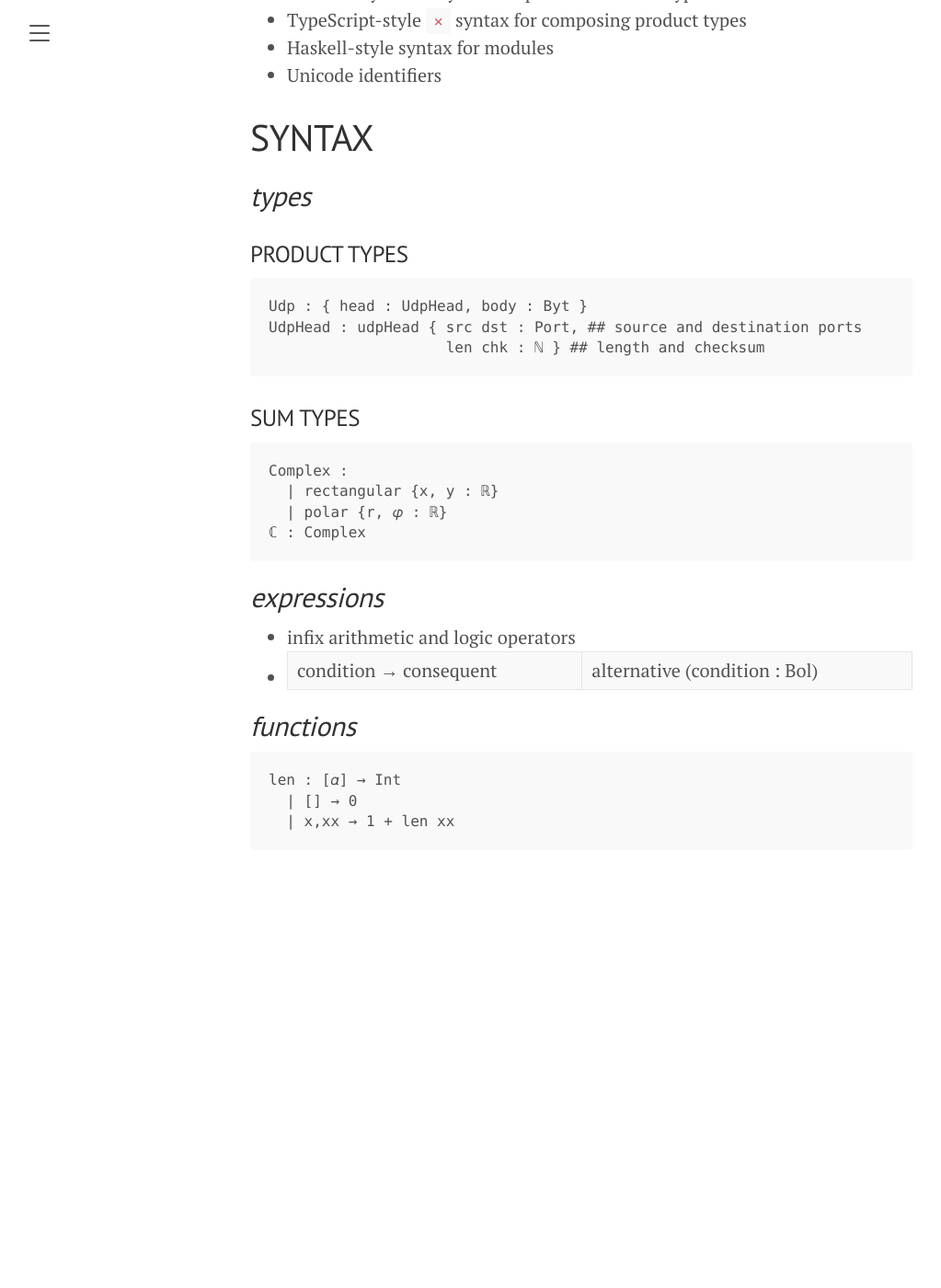
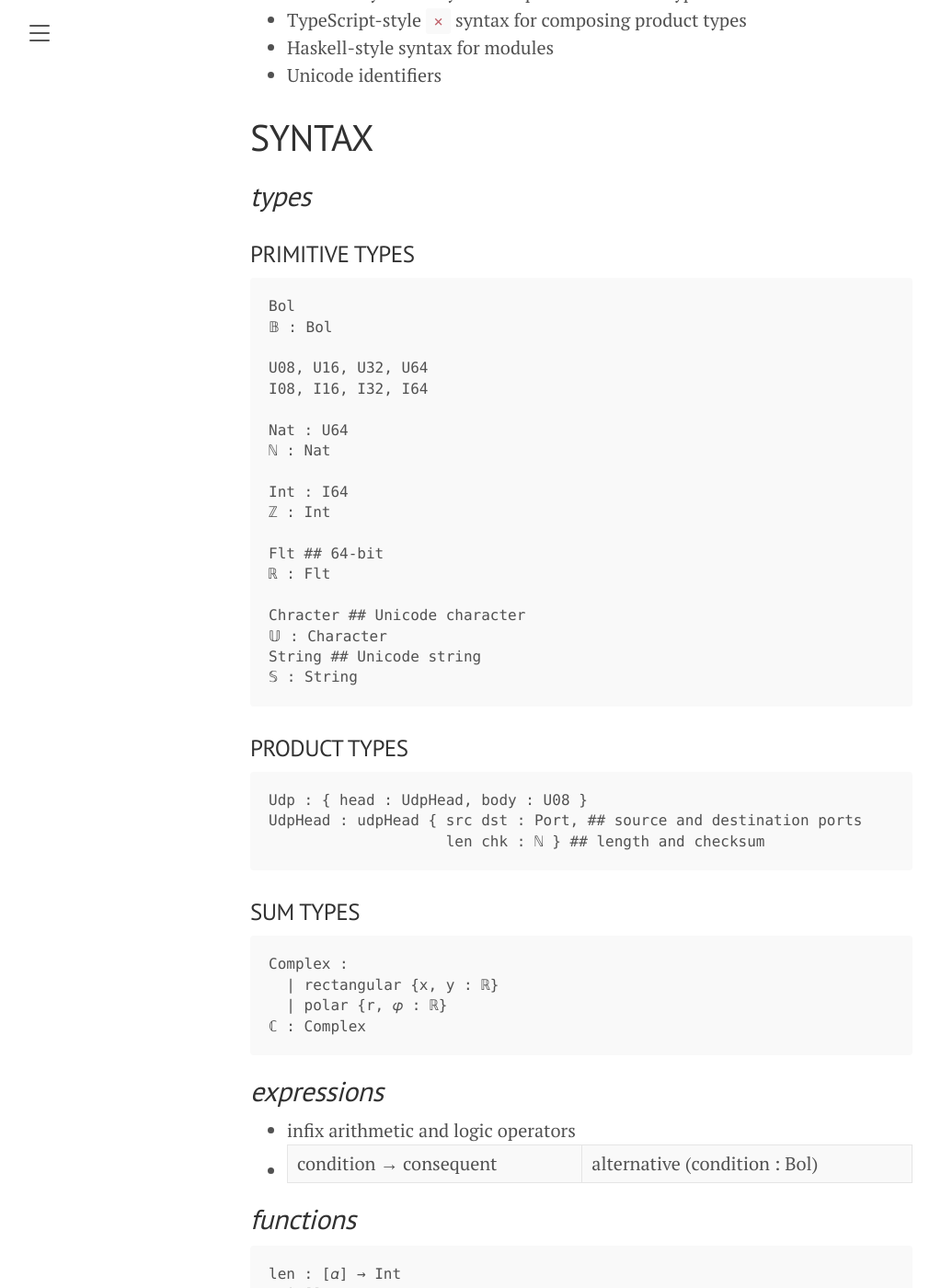
Before and after one commit to amenzwa/amenzwa.github.io, a Jekyll site: the page built from stem/PL/NuC.md, in a window 1280 px wide and 1400 px high, scrolled down 553 px. Shown: the whole window at 92% size, without its empty margins (8-1031 px from the left). Built offline with Jekyll 4.4.1, drawn with Linux system fonts in a browser that asks for light colours; our own code applies the rules of GitHub Pages for plain Markdown files; before the commit the page ends 1557 px from its top, so only the background shows below that.

````diff
--- a/stem/PL/NuC.md
+++ b/stem/PL/NuC.md
@@ -24,15 +24,37 @@ use_math: true
 
 ## *types*
 
+### PRIMITIVE TYPES
+
+```
+Bol
+𝔹 : Bol
+
+U08, U16, U32, U64
+I08, I16, I32, I64
+
+Nat : U64
+ℕ : Nat
+
+Int : I64
+ℤ : Int
+
+Flt ## 64-bit
+ℝ : Flt
+
+Chracter ## Unicode character
+𝕌 : Character
+String ## Unicode string
+𝕊 : String
+```
+
 ### PRODUCT TYPES
 
 ```
-Udp : { head : UdpHead, body : Byt }
+Udp : { head : UdpHead, body : U08 }
 UdpHead : udpHead { src dst : Port, ## source and destination ports
                     len chk : ℕ } ## length and checksum
 ```
-
-
 
 ### SUM TYPES
 
````
Also changed, not shown: stem/PL/FortranModernisation.md (+10 -10 lines).
